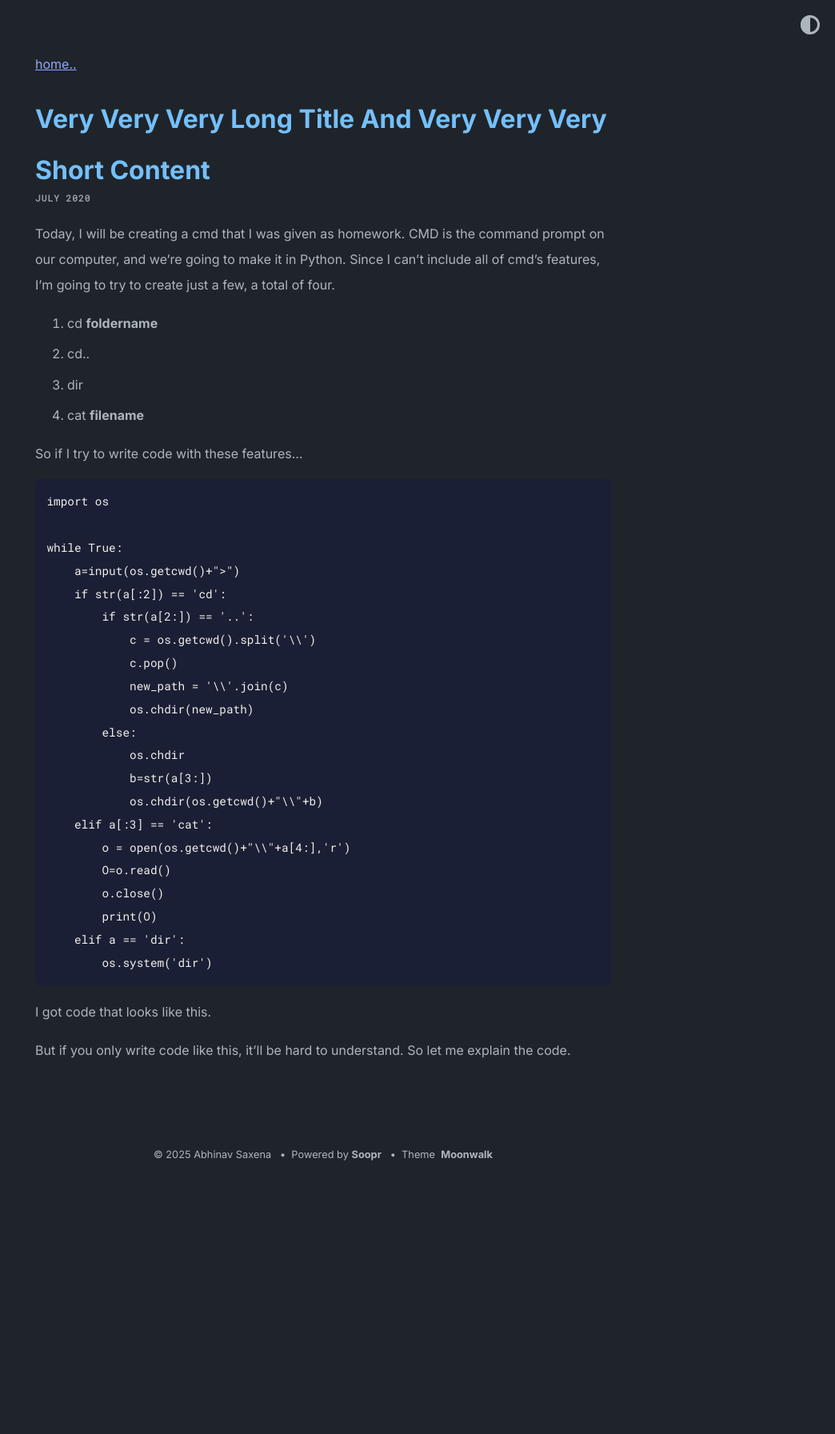
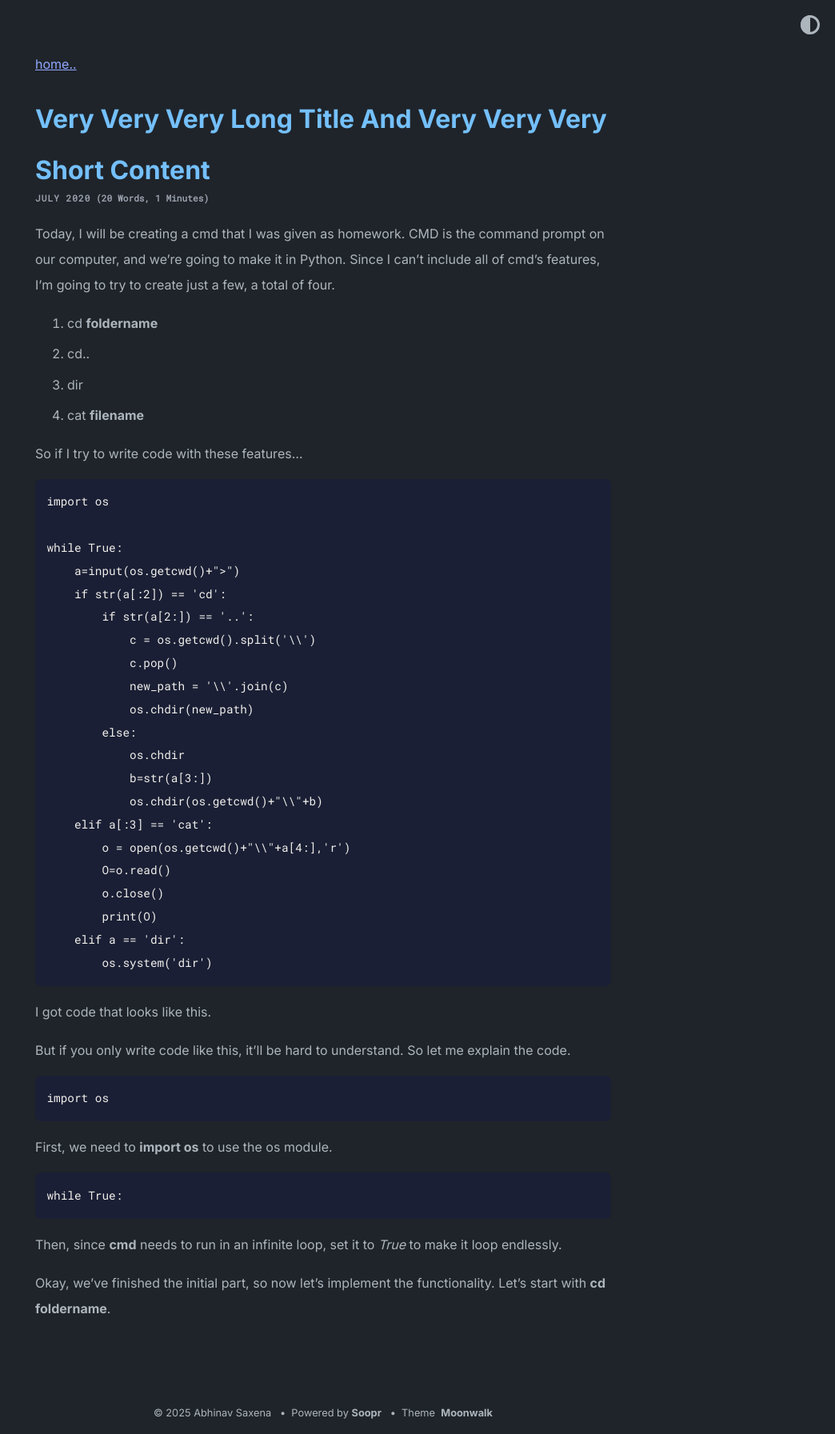
Before and after one commit to leejw4521/leejw4521.github.com, a Jekyll site: the page built from _posts/2020-07-08-very-very-very-long-title-and-very-very-very-short-content.md, in a window 1280 px wide. Shown: the whole page at 80% size, without its empty margins (236-1280 px from the left). Built offline with Jekyll 4.4.1, drawn with Linux system fonts in a browser that asks for light colours; before the commit the page ends 1470 px from its top, so only the background shows below that.

Commit message:
Update 2020-07-08-very-very-very-long-title-and-very-very-very-short-content.md

````diff
--- a/_posts/2020-07-08-very-very-very-long-title-and-very-very-very-short-content.md
+++ b/_posts/2020-07-08-very-very-very-long-title-and-very-very-very-short-content.md
@@ -38,3 +38,18 @@ while True:
 I got code that looks like this.
 
 But if you only write code like this, it’ll be hard to understand. So let me explain the code.
+
+
+```
+import os
+```
+First, we need to **import os** to use the os module.
+
+
+```
+while True:
+```
+
+Then, since **cmd** needs to run in an infinite loop, set it to *True* to make it loop endlessly.
+
+Okay, we’ve finished the initial part, so now let’s implement the functionality. Let’s start with **cd foldername**.
````
